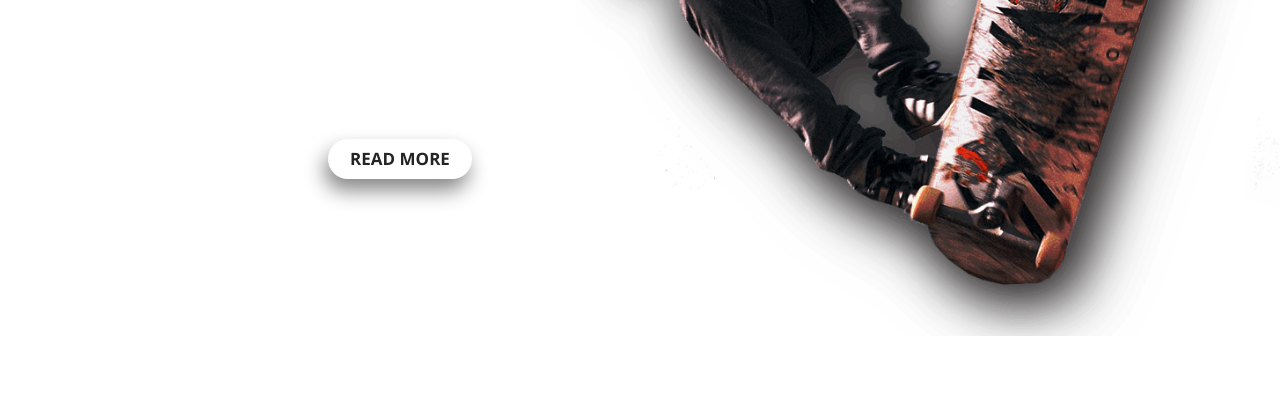
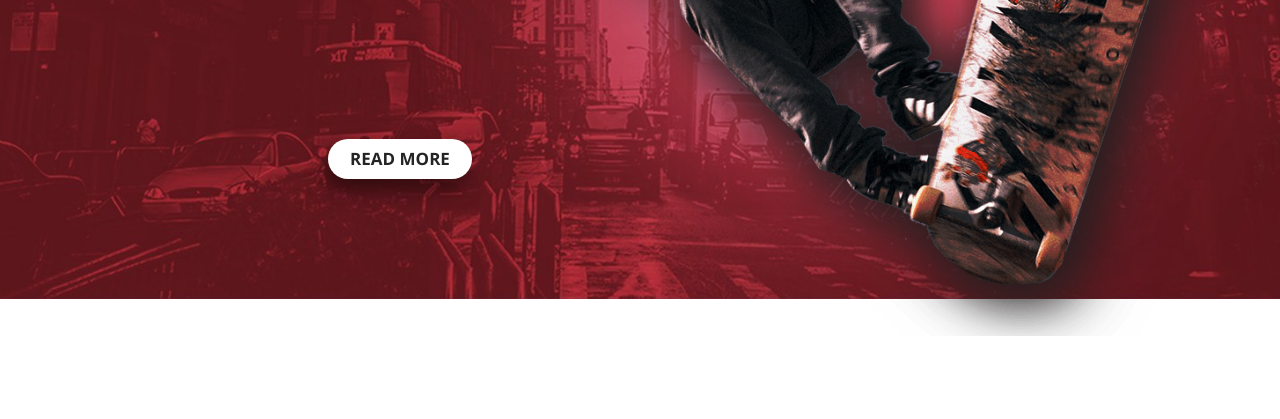
Before and after one commit to narghar/CodersCamp-SPA-project, a website: page index.html in a window 1280 px wide. Shown: the part 501-920 px from the top of the page. Drawn offline with nearby package versions, Linux system fonts and the light colour scheme; a web font is replaced by a local one.

Commit message:
fix img path

```diff
--- a/css/style.css
+++ b/css/style.css
@@ -24,7 +24,7 @@ body {
   max-width: 160rem;
   height: 100vh;
   margin: 0 auto;
-  background-image: url("../photo/bg.jpg");
+  background-image: url("../photo/bg1.jpg");
   background-size: cover;
   background-attachment: fixed;
   background-position: bottom;
```
